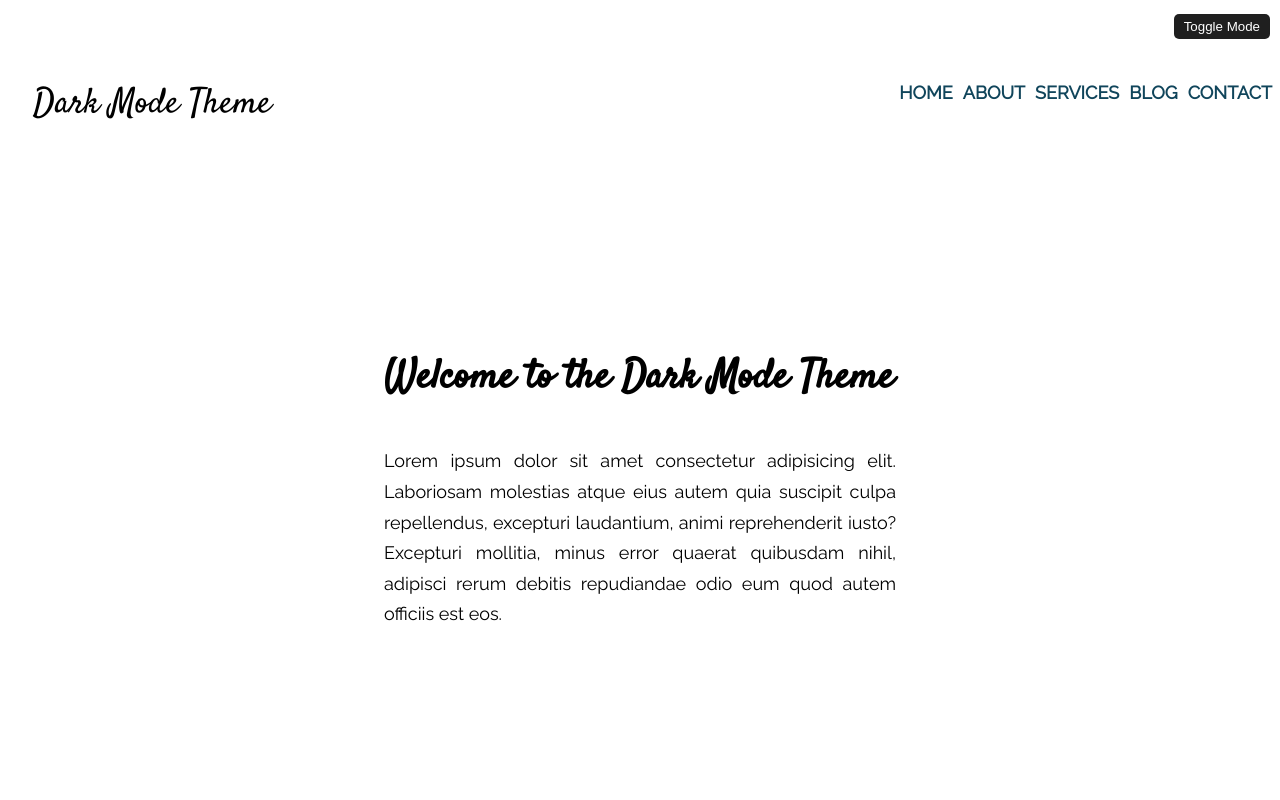
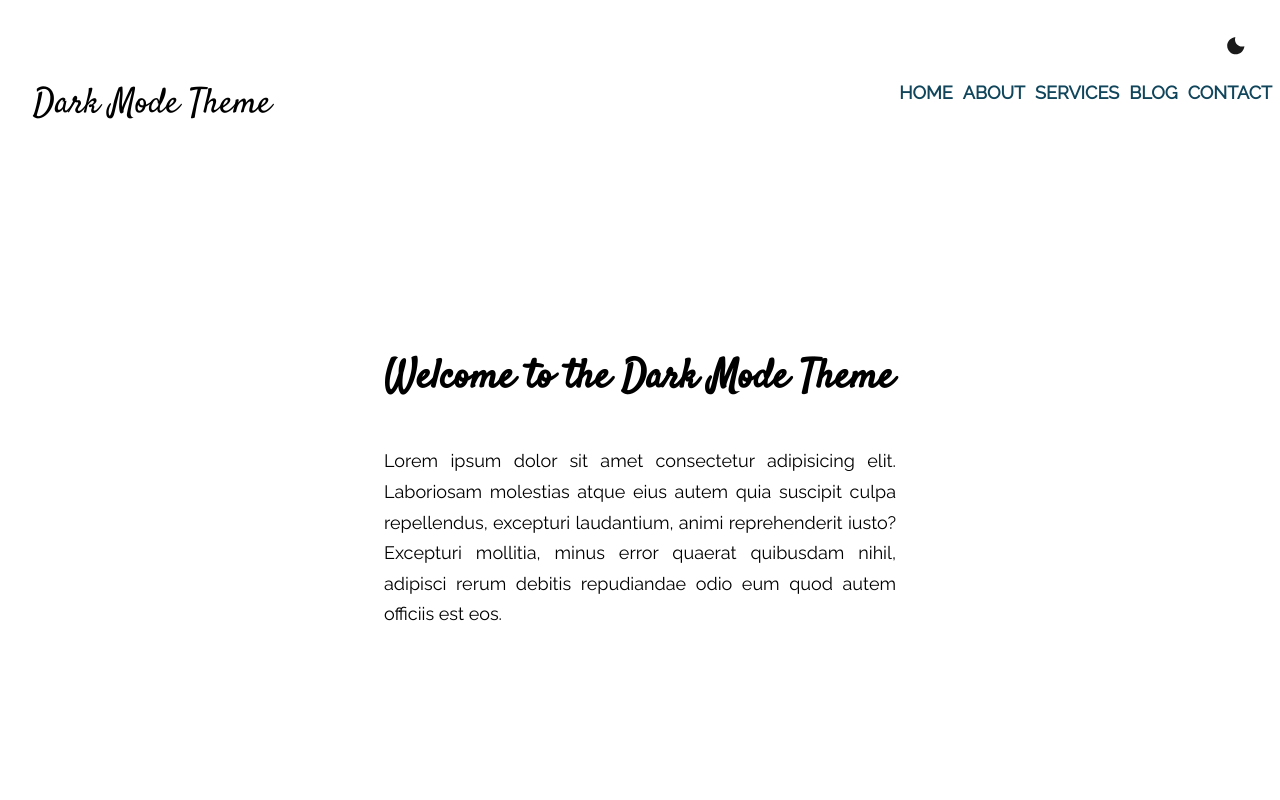
Before and after one commit to adamudev/dark-light-mode-theme, a plain HTML site: page index.html in a window 1280 px wide. Shown: the top 800 px of the page. Drawn offline with Linux system fonts and the light colour scheme.

Commit message:
Add Darkmode and Lightmode icons

```diff
--- a/index.html
+++ b/index.html
@@ -11,7 +11,7 @@
 <body>
 
 	<div class="toggle-container">
-		<button type="button" id="toggle-button">Toggle Mode</button>
+		<img src="images/moon.svg" id="toggle-button" onclick="changeImage()" />
 	</div>
 
 	<header>
--- a/script.js
+++ b/script.js
@@ -2,3 +2,12 @@ const toggleButton = document.querySelector('#toggle-button');
 toggleButton.addEventListener('click', () => {
 	document.body.classList.toggle('dark');
 });
+
+function changeImage() {
+	let img = document.getElementById('toggle-button').src;
+	if(img.indexOf('moon.svg') != -1) {
+		document.getElementById('toggle-button').src = 'images/sun.svg';
+	} else {
+		document.getElementById('toggle-button').src = 'images/moon.svg';
+	}
+}
--- a/styles.css
+++ b/styles.css
@@ -28,8 +28,14 @@ a {
 
 .toggle-container {
 	position: fixed;
-	top: 10px;
-	right: 10px;
+	top: 20px;
+	right: 20px;
+}
+
+.toggle-container img {
+	width: 50px;
+	height: 50px;
+	cursor: pointer;
 }
 
 button {
```
Also changed, not shown: images/light-on-mode.png (deleted), images/moon.svg (added), images/moon_dark_mode.webp (deleted), images/sun.svg (added).
